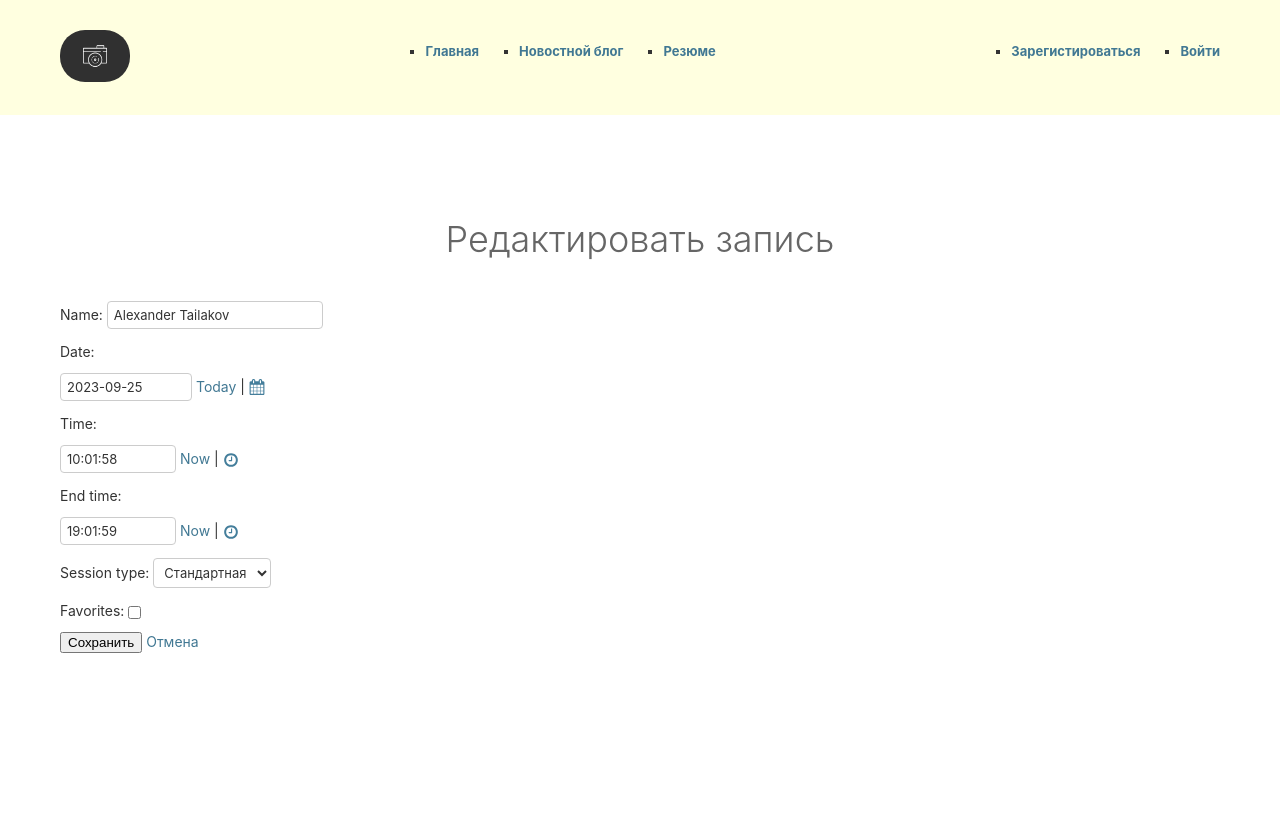
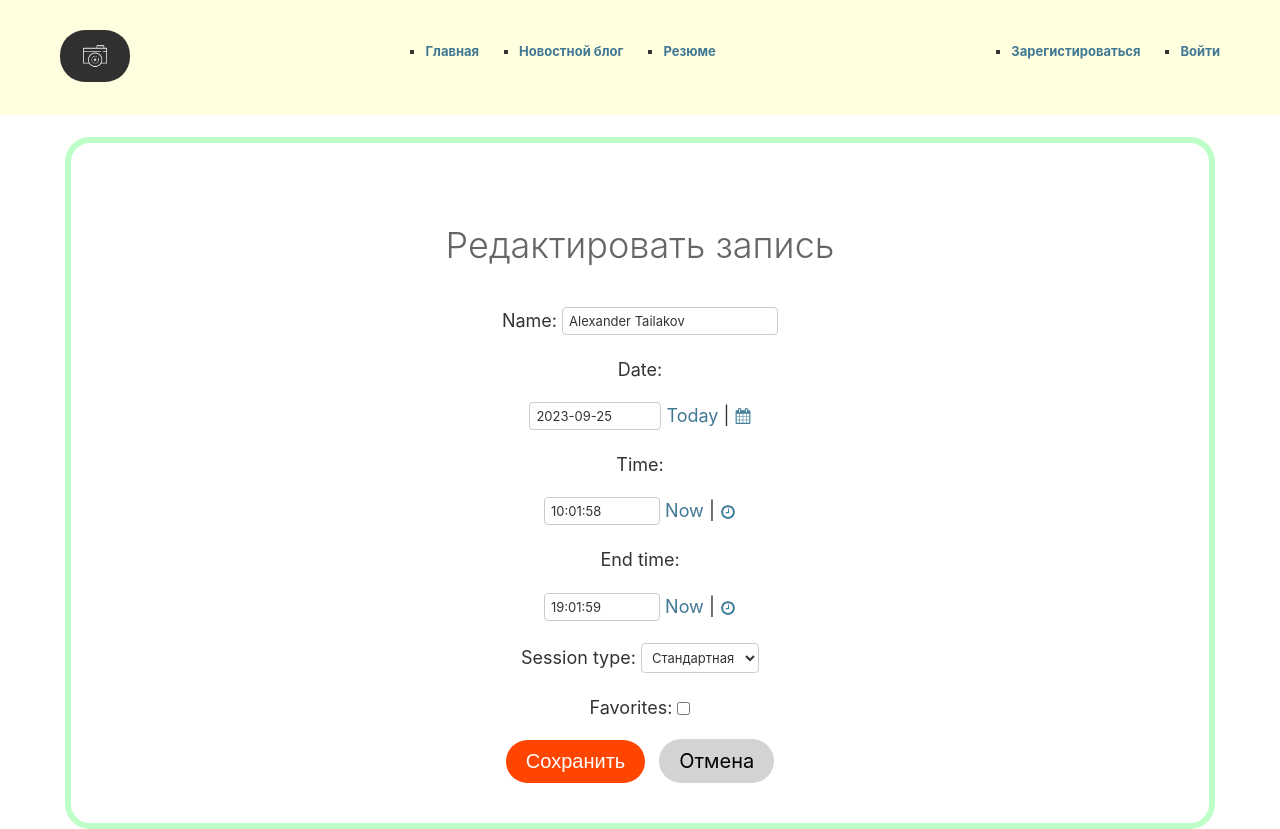
Before and after one commit to Alexander4409/pythonProjectyMyPortfolio, a Django app: page /reg_form/edit/13/ in a window 1280 px wide. Before the commit the page ends 653 px from the top, so only its background shows below. Run offline with Django 4.2, Linux system fonts and the light colour scheme; data comes from the database, SQL or seed files in the repository; both versions use the stored data as it was after the commit.

Commit message:
Add styles for forms

```diff
--- a/PH_portfolio/PH_portfolio/settings.py
+++ b/PH_portfolio/PH_portfolio/settings.py
@@ -20,7 +20,7 @@ BASE_DIR = Path(__file__).resolve().parent.parent
 # See https://docs.djangoproject.com/en/4.2/howto/deployment/checklist/
 
 # SECURITY WARNING: keep the secret key used in production secret!
-SECRET_KEY = ''
+SECRET_KEY = 'sdefertggrfed34e'
 
 # SECURITY WARNING: don't run with debug turned on in production!
 DEBUG = True
--- a/PH_portfolio/reg_form/templates/reg_form/currentRegForm_v2.html
+++ b/PH_portfolio/reg_form/templates/reg_form/currentRegForm_v2.html
@@ -20,7 +20,7 @@
     </ul>
 {% endif %}
 
-<form method="POST">
+<form method="POST" class="form-dt">
     {% csrf_token %}
     {{ form.media }}
     {{ form.as_p }}
--- a/PH_portfolio/reg_form/templates/reg_form/loginuser.html
+++ b/PH_portfolio/reg_form/templates/reg_form/loginuser.html
@@ -2,7 +2,7 @@
 
 {% block content %}
 <h1>Авторизация</h1>
-<form method="post" class="bg">
+<form method="post" class="form-dt-model">
   {% csrf_token %}
   {{ form.as_p }}
   <div class="center">
--- a/PH_portfolio/reg_form/templates/reg_form/signupuser.html
+++ b/PH_portfolio/reg_form/templates/reg_form/signupuser.html
@@ -3,7 +3,7 @@
 {% block content %}
 
 <h1>Регистрация</h1>
-<form method="post" class="register">
+<form method="post" class="form-register">
     {% csrf_token %}
     {{ form.as_p }}
     <button class="blt">Зарегистрироваться</button>
--- a/PH_portfolio/static/css/style.css
+++ b/PH_portfolio/static/css/style.css
@@ -116,3 +116,83 @@ img {
 .sorting-options a:hover {
     color: #ff4500;
 }
+
+/* Стили для блока фотосессии*/
+.content {
+    max-width: 1150px;
+    margin: 0 auto;
+    padding: 20px;
+    box-sizing: border-box;
+    background: #fff;
+    border: 6px solid #beffc7;
+    border-radius: 25px;
+    text-align: center;
+}
+
+.content h1 {
+    font-size: 36px;
+    margin: 40px 0;
+}
+
+.content p {
+    font-size: 18px;
+    margin: 20px 0;
+}
+
+.content form {
+    margin-top: 20px;
+}
+
+.content button[type="submit"] {
+    background: #ff4500;
+    color: #fff;
+    border: none;
+    padding: 10px 20px;
+    font-size: 20px;
+    border-radius: 25px;
+    cursor: pointer;
+    margin-right: 10px;
+    transition: background 0.3s ease-in-out;
+}
+
+.content button[type="submit"]:hover {
+    background: #ff0000;
+}
+
+.content a.btn-secondary {
+    background: lightgray;
+    color: #000;
+    text-decoration: none;
+    padding: 10px 20px;
+    font-size: 20px;
+    border-radius: 25px;
+    transition: background 0.3s ease-in-out;
+}
+
+.content a.btn-secondary:hover {
+    background: gray;
+}
+
+/* Стили для формы DTForm */
+.form-dt {
+    background-color: #fff;
+    padding: 20px;
+    border-radius: 15px;
+    box-shadow: 0 0 10px rgba(0, 0, 0, 0.1);
+}
+
+/* Стили для формы DTModelForm */
+.form-dt-model {
+    background-color: #f0f0f0;
+    padding: 20px;
+    border-radius: 15px;
+    box-shadow: 0 0 10px rgba(0, 0, 0, 0.1);
+}
+
+/* Стили для формы регистрации */
+.form-register {
+    background-color: #fff;
+    padding: 20px;
+    border-radius: 15px;
+    box-shadow: 0 0 10px rgba(0, 0, 0, 0.1);
+}
```
Also changed, not shown: PH_portfolio/db.sqlite3.
